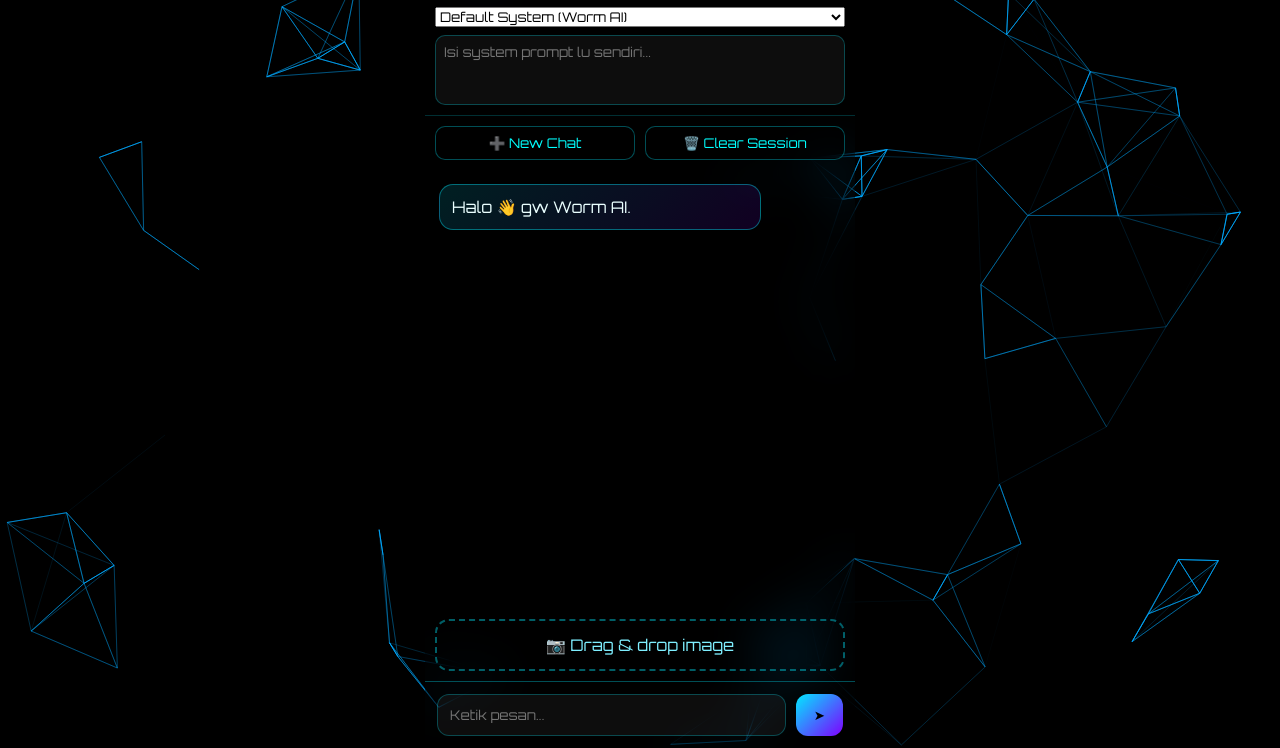
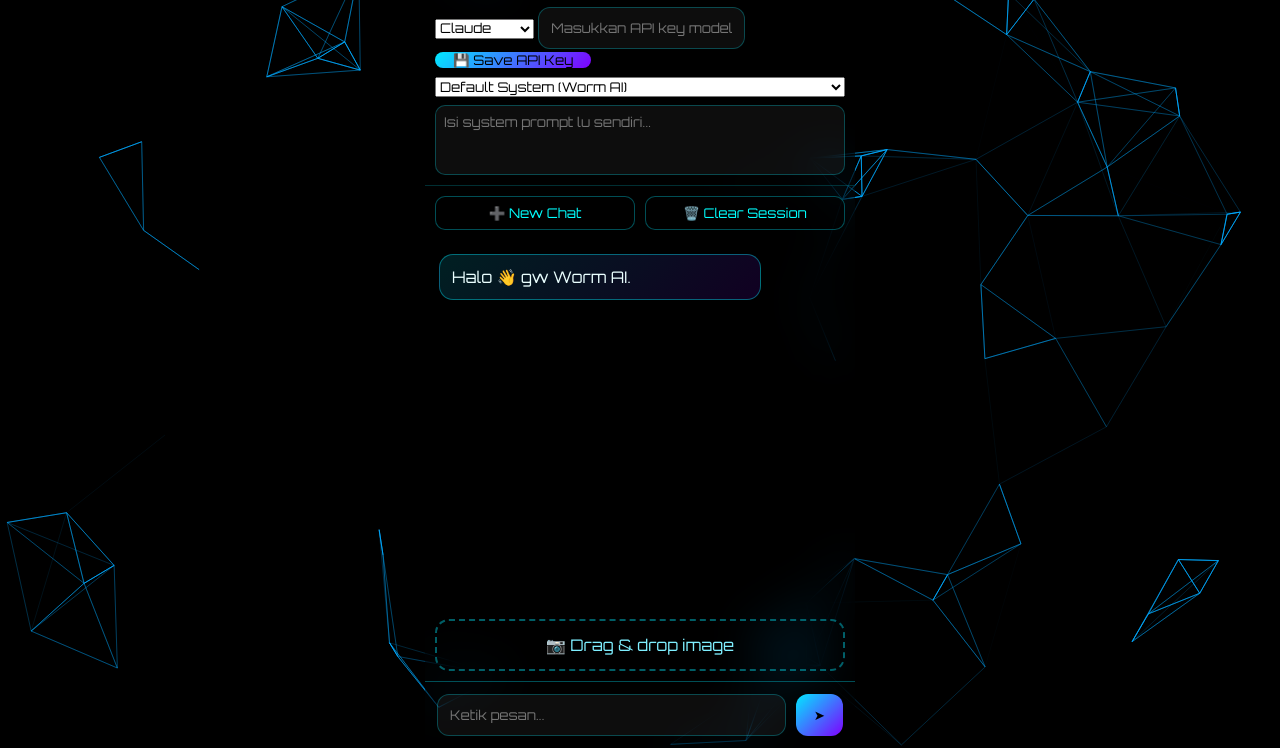
Before and after one commit to Rafflie-CH/worm-ai, a website: page public/index.html in a window 1280 px wide. Shown: the part 52-800 px from the top of the page. Drawn offline with Linux system fonts and the light colour scheme.

Commit message:
Add API key input and selection options

```diff
--- a/public/index.html
+++ b/public/index.html
@@ -27,6 +27,22 @@
   </header>
 
   <section class="system-box">
+    <section class="apikey-box">
+  <select id="apiModel">
+    <option value="claude">Claude</option>
+    <option value="deepseek">DeepSeek</option>
+    <option value="grok">Grok</option>
+  </select>
+
+  <input
+    id="apiKeyInput"
+    type="password"
+    placeholder="Masukkan API key model ini..."
+  />
+
+  <button id="saveKey">💾 Save API Key</button>
+    </section>
+
     <select id="systemMode">
       <option value="default">Default System (Worm AI)</option>
       <option value="custom">Custom System Prompt</option>
```
